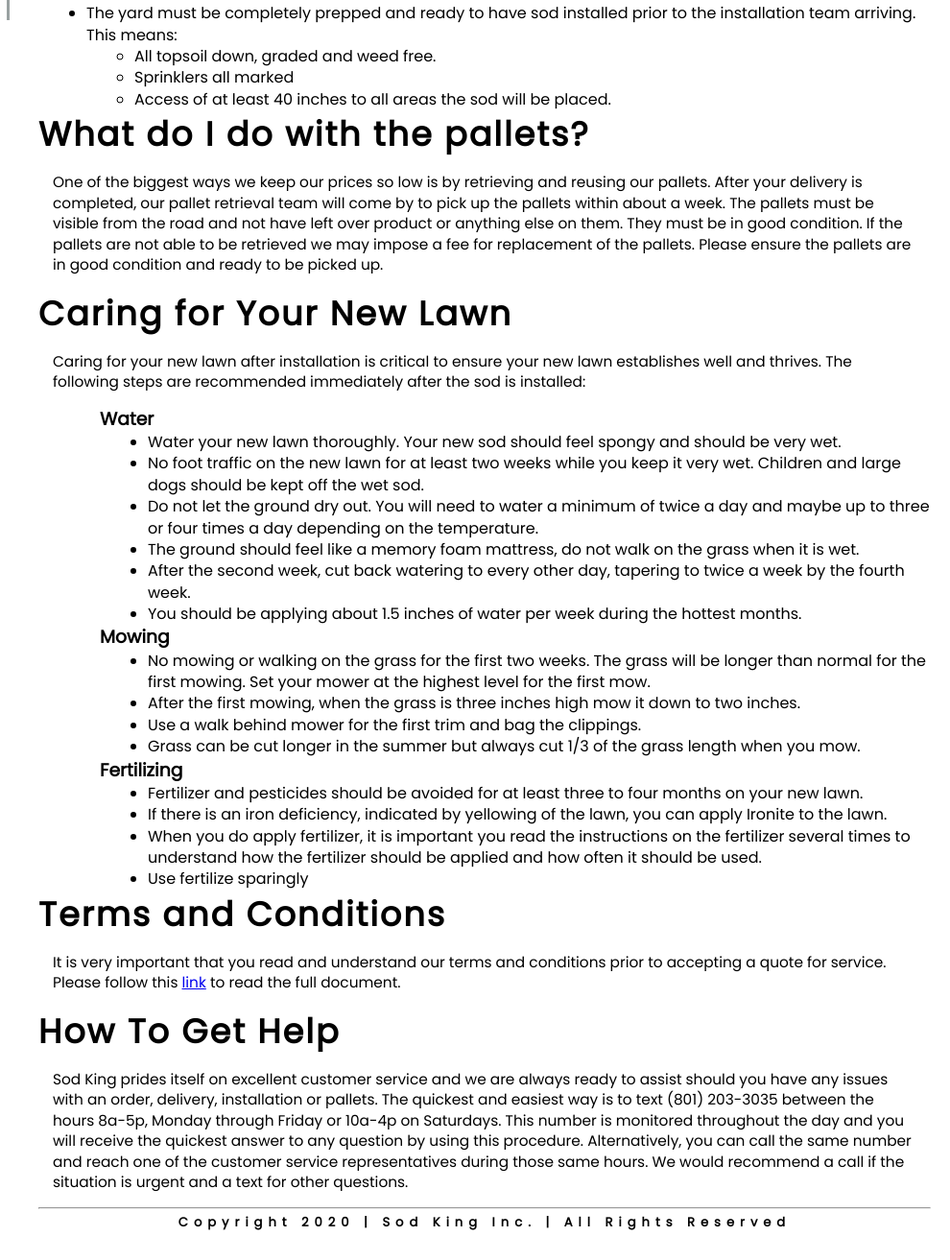
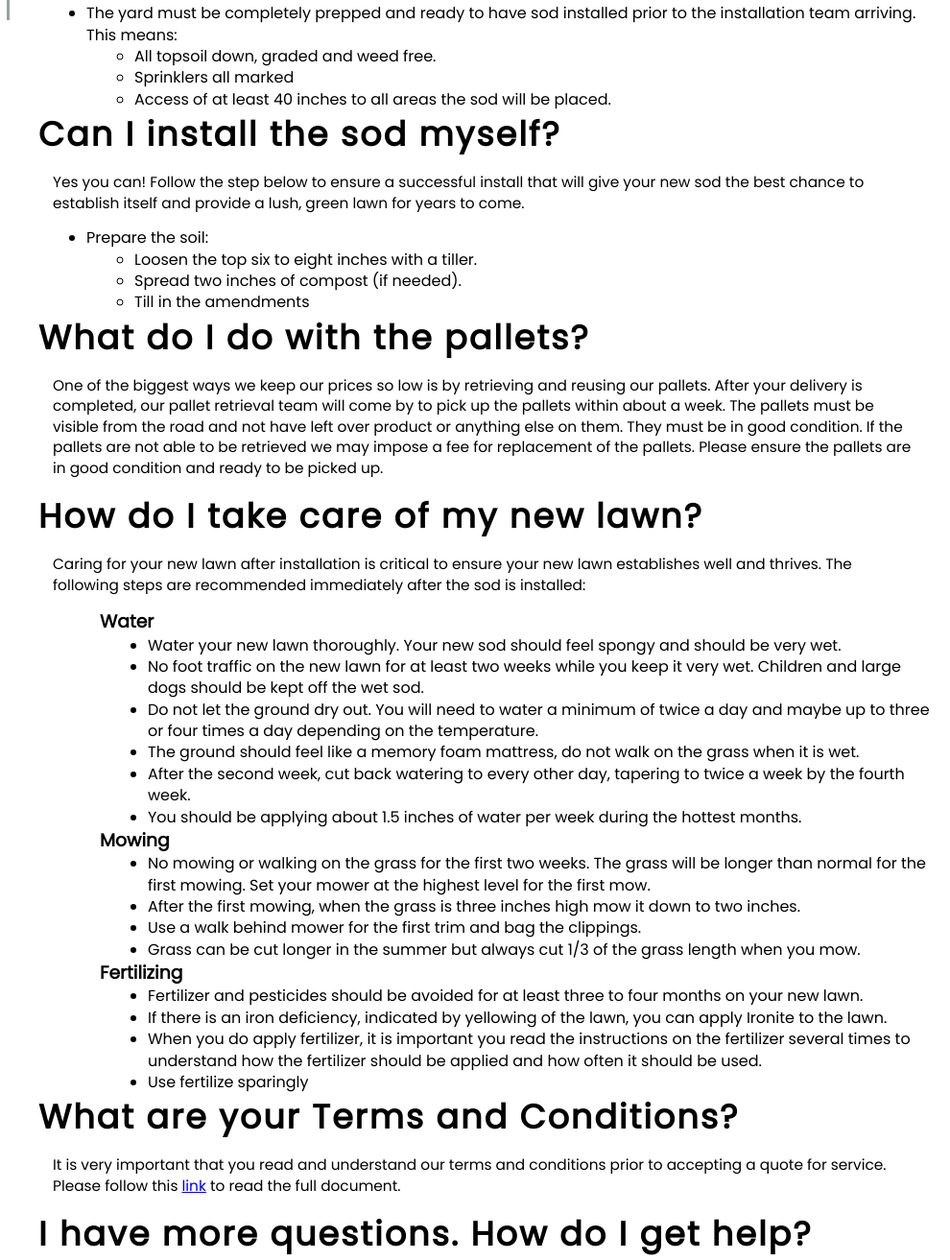
Before and after one commit to abutler911/sodKingFAQ, a plain HTML site: page index.html in a window 1280 px wide. Shown: the part 779-2092 px from the top of the page at 96% size, without its empty margins (290-1280 px from the left). Drawn offline with Linux system fonts and the light colour scheme.

Commit message:
Content and style changes

```diff
--- a/index.html
+++ b/index.html
@@ -21,6 +21,7 @@
           <li><a href="#preparing" class="nav-link">What do I need to do to prepare for my delivery?</a></li>
           <li><a href="#deliveries" class="nav-link">What happens on the day of delivery?</a></li>
           <li><a href="#installation" class="nav-link">How do I get sod professionally installed?</a></li>
+          <li><a href="#selfinstall" class="nav-link">Can I install the sod myself?</a></li>
           <li><a href="#pallets" class="nav-link">What do I do with the pallets?</a></li>
           <li><a href="#aftercare" class="nav-link">Caring For Your Lawn</a></li>
           <li><a href="#terms" class="nav-link">Terms and Conditions</a></li>
@@ -49,6 +50,7 @@
                       <ul>
                           <li>All topsoil down, graded and weed free.</li>
                           <li>All sprinklers installed, working and flagged.</li>
+
 
                       </ul>
                   </p>
@@ -81,6 +83,21 @@
                     </ul>
                   <article>
           </section>
+          <section class="main-section" id="selfinstallation">
+            <header>Can I install the sod myself?</header>
+              <article>
+                  <p>Yes you can! Follow the step below to ensure a successful install that will give your new sod the best chance to establish itself and provide a lush, green lawn for years to come. </p>
+                    <ul>
+                        <li>Prepare the soil:
+                            <ul>
+                                <li>Loosen the top six to eight inches with a tiller.</li>
+                                <li>Spread two inches of compost (if needed).</li>
+                                <li>Till in the amendments</li>
+                            <ul>
+                        </li>
+                    </ul>
+                  <article>
+          </section>
 
           <section class="main-section" id="pallets">
             <header>What do I do with the pallets?</header>
@@ -93,7 +110,7 @@
           </section>
 
           <section class="main-section" id="aftercare">
-            <header>Caring for Your New Lawn</header>
+            <header>How do I take care of my new lawn?</header>
               <article>
                   <p>Caring for your new lawn after installation is critical to ensure your new lawn establishes well and thrives. The following steps are recommended immediately after the sod is installed:</p>
                   <h3>Water</h3>
@@ -129,13 +146,13 @@
           </section>
 
           <section class="main-section" id="terms">
-            <header>Terms and Conditions</header>
+            <header>What are your Terms and Conditions?</header>
               <article>
                   <p>It is very important that you read and understand our terms and conditions prior to accepting a quote for service. Please follow this <a href="https://www.kingofsod.com/terms" _blank>link</a> to read the full document.</p>
           </section>
 
           <section class="main-section" id="how_to_get_help">
-            <header>How To Get Help</header>
+            <header>I have more questions. How do I get help? </header>
               <article>
                     <p>Sod King prides itself on excellent customer service and we are always ready to assist should you have any issues with an order, delivery, installation or pallets. The quickest and easiest way is to
                         text (801) 203-3035 between the hours 8a-5p, Monday through Friday or 10a-4p on Saturdays. This number is monitored throughout the day and you will receive the quickest answer to any question
--- a/styles.css
+++ b/styles.css
@@ -28,6 +28,7 @@ body {
 	border-right: solid;
 	border-color: rgba(0, 22, 22, 0.4);
 }
+
 #navbar header {
 	font-size: 35px;
 	text-align: center;
```
